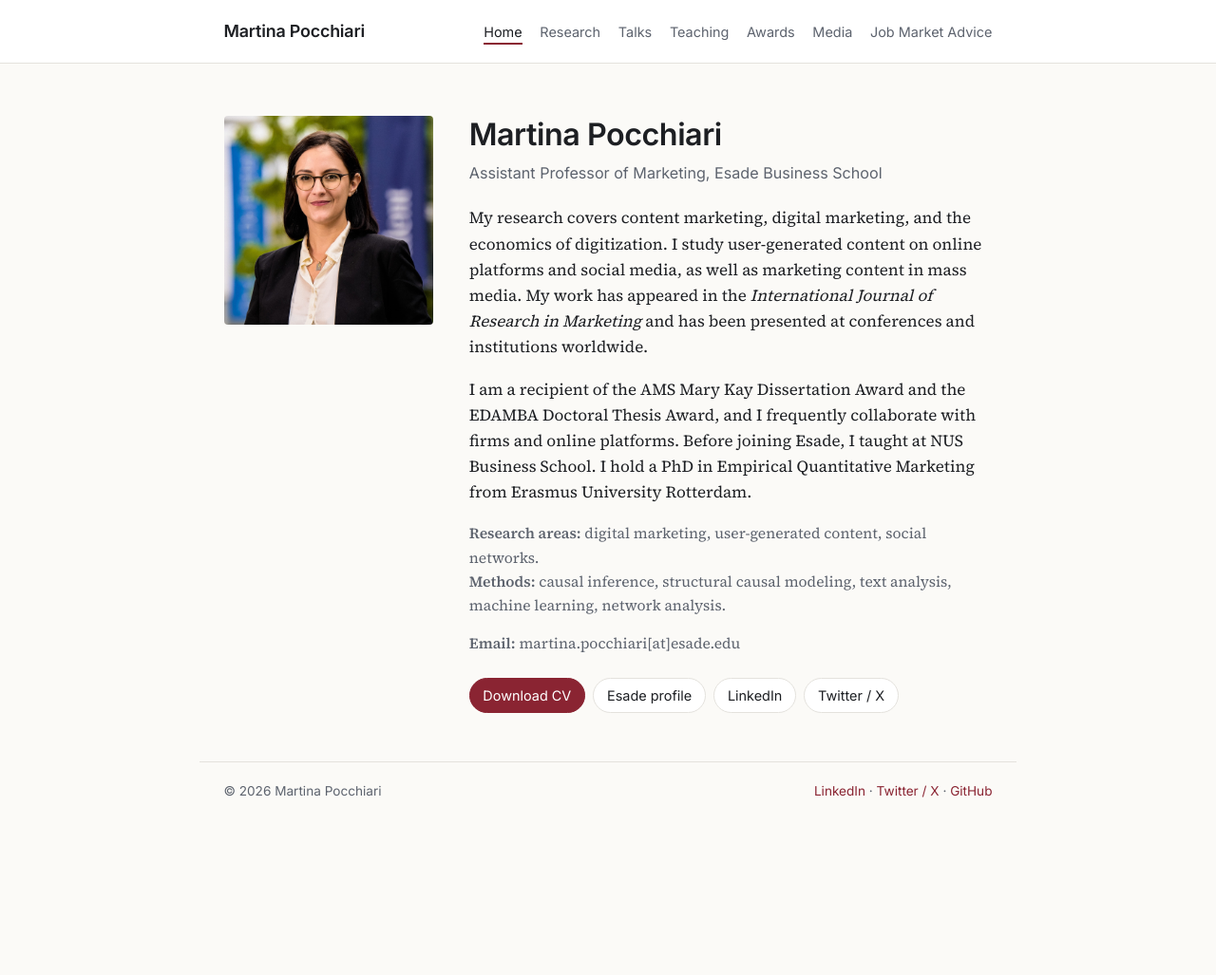
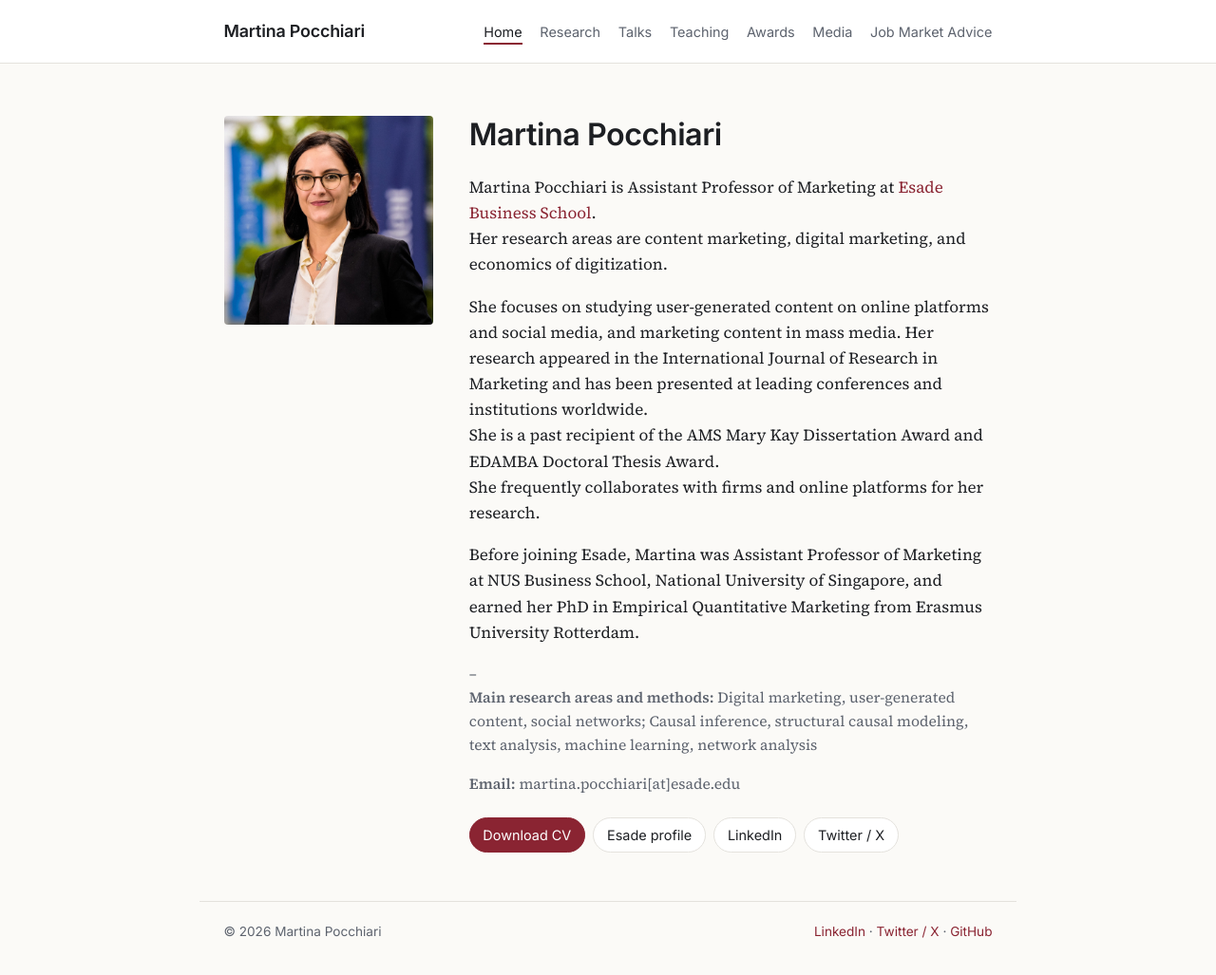
Before and after one commit to pccmtn/pccmtn.github.io, a Jekyll site: the page built from index.html, in a window 1280 px wide. Shown: the whole page at 95% size. Built offline with Jekyll 4.4.1, drawn with Linux system fonts in a browser that asks for light colours; before the commit the page ends 900 px from its top, so only the background shows below that.

Commit message:
Use original Google Sites wording for homepage bio
Co-Authored-By: Claude Opus 5.5 <noreply@anthropic.com>
Claude-Session: https://claude.ai/code/session_01ATzhpACMpbzXhhFBoq5Xva

```diff
--- a/index.html
+++ b/index.html
@@ -6,14 +6,17 @@ title: Home
   <img src="{{ '/assets/photo.jpg' | relative_url }}" alt="Martina Pocchiari" onerror="this.style.display='none'">
   <div>
     <h1>Martina Pocchiari</h1>
-    <p class="role">Assistant Professor of Marketing, Esade Business School</p>
+    <p>Martina Pocchiari is Assistant Professor of Marketing at <a href="https://www.esade.edu/faculty/martina.pocchiari">Esade Business School</a>.<br>
+    Her research areas are content marketing, digital marketing, and economics of digitization.</p>
 
-    <p>My research covers content marketing, digital marketing, and the economics of digitization. I study user-generated content on online platforms and social media, as well as marketing content in mass media. My work has appeared in the <em>International Journal of Research in Marketing</em> and has been presented at conferences and institutions worldwide.</p>
+    <p>She focuses on studying user-generated content on online platforms and social media, and marketing content in mass media. Her research appeared in the International Journal of Research in Marketing and has been presented at leading conferences and institutions worldwide.<br>
+    She is a past recipient of the AMS Mary Kay Dissertation Award and EDAMBA Doctoral Thesis Award.<br>
+    She frequently collaborates with firms and online platforms for her research.</p>
 
-    <p>I am a recipient of the AMS Mary Kay Dissertation Award and the EDAMBA Doctoral Thesis Award, and I frequently collaborate with firms and online platforms. Before joining Esade, I taught at NUS Business School. I hold a PhD in Empirical Quantitative Marketing from Erasmus University Rotterdam.</p>
+    <p>Before joining Esade, Martina was Assistant Professor of Marketing at NUS Business School, National University of Singapore, and earned her PhD in Empirical Quantitative Marketing from Erasmus University Rotterdam.</p>
 
-    <p class="meta"><strong>Research areas:</strong> digital marketing, user-generated content, social networks.<br>
-    <strong>Methods:</strong> causal inference, structural causal modeling, text analysis, machine learning, network analysis.</p>
+    <p class="meta">–<br>
+    <strong>Main research areas and methods:</strong> Digital marketing, user-generated content, social networks; Causal inference, structural causal modeling, text analysis, machine learning, network analysis</p>
 
     <p class="meta"><strong>Email:</strong> martina.pocchiari[at]esade.edu</p>
 
```
